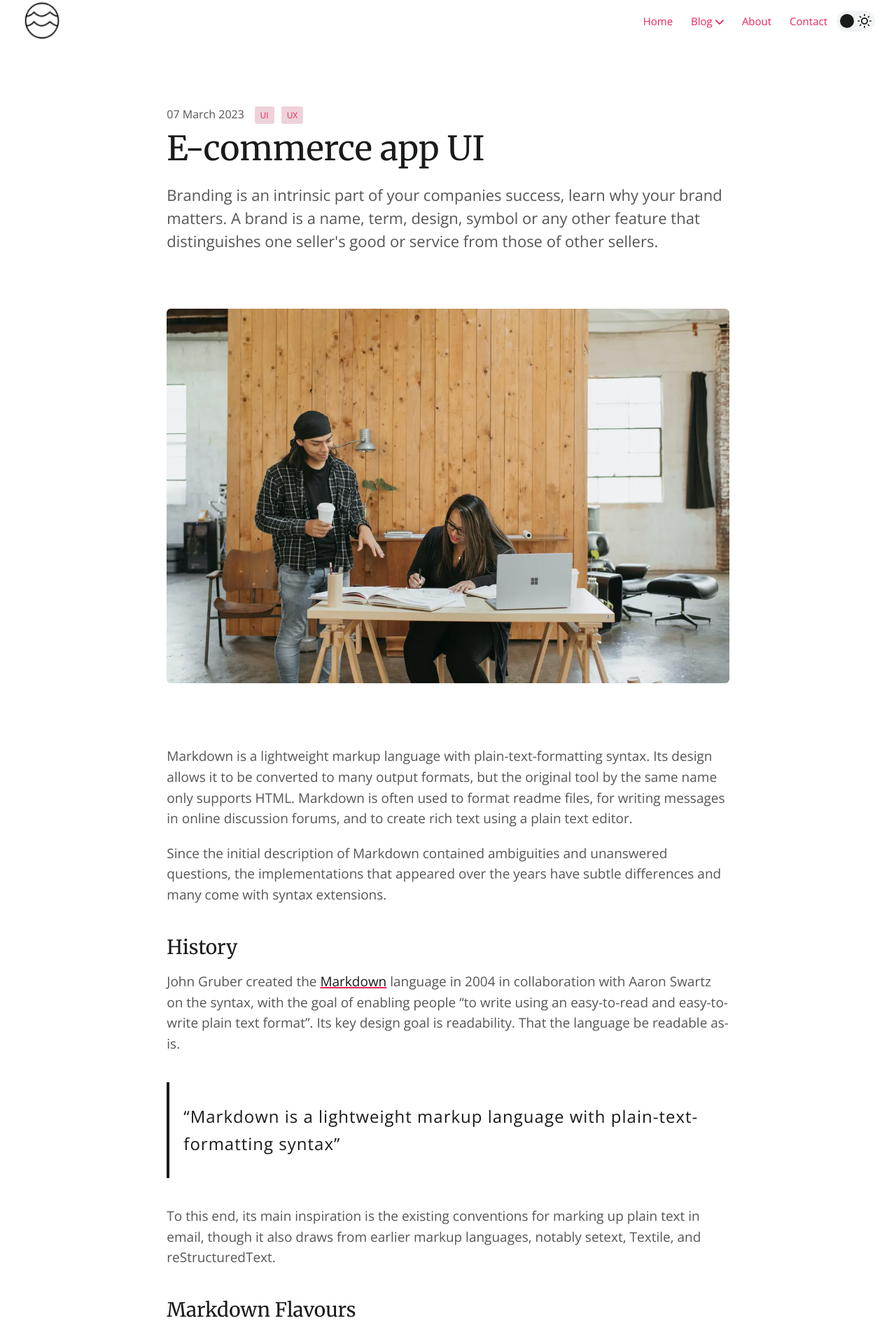
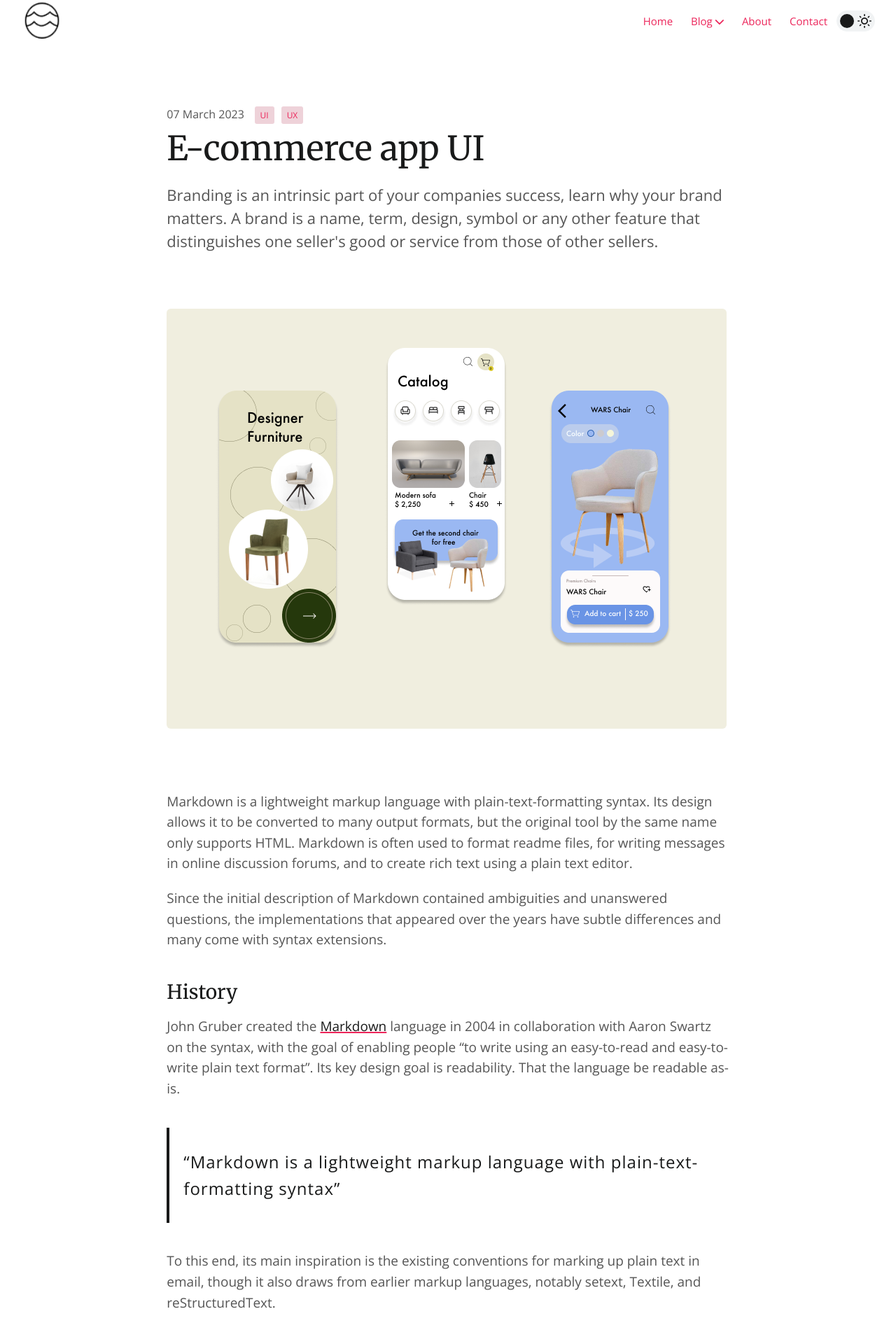
Before and after one commit to makapaka98/mywebsite, a Jekyll site: the page built from collections/_posts/2022-02-10-ideas-to-help-business-grow.md, in a window 1280 px wide. Shown: the top 1910 px of the page at 70% size. Built offline with Jekyll 4.4.1, drawn with Linux system fonts in a browser that asks for light colours; comment, search, counter and statistics services are not loaded.

Commit message:
Update 2022-02-10-ideas-to-help-business-grow.md

```diff
--- a/collections/_posts/2022-02-10-ideas-to-help-business-grow.md
+++ b/collections/_posts/2022-02-10-ideas-to-help-business-grow.md
@@ -4,8 +4,8 @@ title: "E-commerce app UI"
 date: 2023-03-07T11:49:03Z
 categories: ["UI", "UX"]
 description: "Branding is an intrinsic part of your companies success, learn why your brand matters. A brand is a name, term, design, symbol or any other feature that distinguishes one seller's good or service from those of other sellers."
-thumbnail: "/assets/images/gen/blog/blog-17-thumbnail.webp"
-image: "/assets/images/gen/blog/blog-17.webp"
+thumbnail: "/assets/images/ecom.png"
+image: "/assets/images/ecom.png"
 ---
 
 Markdown is a lightweight markup language with plain-text-formatting syntax. Its design allows it to be converted to many output formats, but the original tool by the same name only supports HTML. Markdown is often used to format readme files, for writing messages in online discussion forums, and to create rich text using a plain text editor.
```
